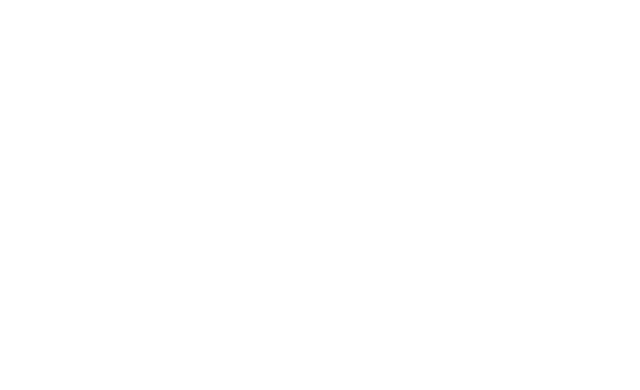
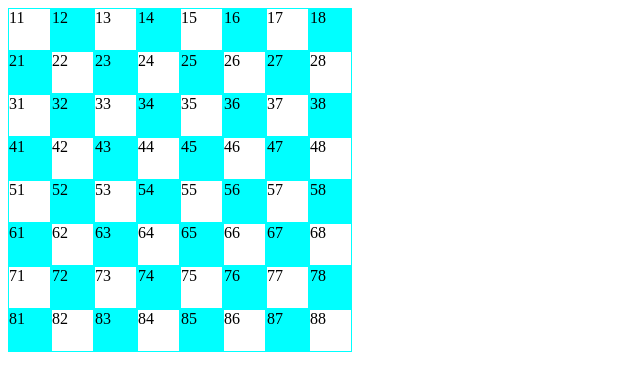
Before and after one commit to mark279455/KnightsTour, a plain HTML site: page index.html in a window 1280 px wide. Shown: the whole page, without its empty margins (0-640 px from the left). Drawn offline with Linux system fonts and the light colour scheme.

Commit message:
add basic index.html and style.css = script.jas added with createboard function and helper functions

```diff
--- a/assets/css/style.css
+++ b/assets/css/style.css
@@ -0,0 +1,33 @@
+#chessboard {
+    width: 352px;
+    height: 352px;
+    display: fles;
+  }
+
+  .chess-square {
+    float: left;
+    width: 41px;
+    height: 41px;
+    background-color: #fff;
+    border: 1px solid #00FFFF;
+  }
+
+  .blueBorder {
+    border: 1px solid blue;
+  }
+
+  .whiteBackground {
+    background-color: #fff;
+  }
+
+  .greenBackground {
+    background-color: #008000;
+  }
+
+  .grayBackground {
+    background-color: #C0C0C0;
+  }
+
+  .cyanBackground {
+    background-color: #00FFFF;
+  }
--- a/assets/js/script.js
+++ b/assets/js/script.js
@@ -0,0 +1,57 @@
+var chessboard = document.getElementById('chessboard');
+let everySquareEventListenerRemoved=false;
+let possibleToMoveTo = [];
+createBoard();
+
+function createBoard() {
+    for (var i = 0; i < 8; i++) {
+      for (var j = 0; j < 8; j++) {
+        var chessSquare = document.createElement('div');
+        chessSquare.className = 'chess-square';
+
+        chessSquare.id = getSquareId(i, j);
+        chessSquare.dataset.visited = 0;
+
+        // for debugging only
+        chessSquare.textContent = chessSquare.id;
+
+        chessSquare.addEventListener("click", function listenAllSquares() {
+          console.log("clicked square " + this.id+ " "+everySquareEventListenerRemoved);
+          if(!everySquareEventListenerRemoved){
+            console.log("removing listeners from all squares");
+            // remove listeners from squares - wont be listening for start position anymore
+            let squares = document.getElementsByClassName('chess-square');
+            console.log("squares " + squares.length);
+            for (let i = 0; i < squares.length; i++) {
+              squares[i].removeEventListener("click", listenAllSquares);
+              everySquareEventListenerRemoved=true;
+            }
+          }
+        //   setCurrentPosition(this.id);
+        });
+
+        chessboard.appendChild(chessSquare);
+        setSquareColor(chessSquare.id);
+      }
+    }
+  }
+
+  function getSquareId(n1, n2) {
+    let sqId = "" + (n1 + 1) + (n2 + 1);
+    return sqId;
+  }
+
+  function setSquareColor(id) {
+    let n1 = parseInt(id[0]);
+    let n2 = parseInt(id[1]);
+    if ((n1 + n2) % 2 == 0) {
+      getSquareById(id).classList.add("whiteBackground");
+    } else {
+      getSquareById(id).classList.add("cyanBackground");
+    }
+  }
+
+  function getSquareById(id) {
+    let sq = document.getElementById(id);
+    return sq;
+  }
--- a/index.html
+++ b/index.html
@@ -8,7 +8,7 @@
     <title>Knights Tour</title>
 </head>
 <body>
-
+    <div id="chessboard"></div>
 
     <script src="assets/js/script.js"></script>
 </body>
```
